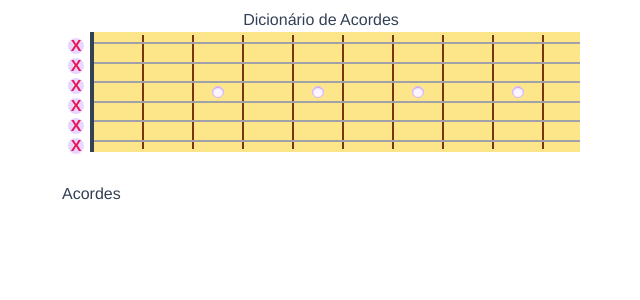
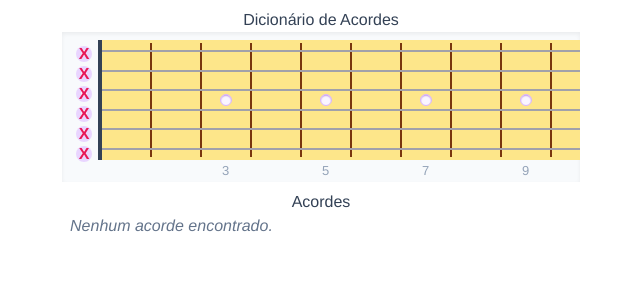
Before and after one commit to rondymesquita/chords-dict, a React (Vite) app: page / in a window 1280 px wide. Shown: the top 300 px of the page, without its empty margins (319-959 px from the left). Built offline with nearby package versions, Linux system fonts and the light colour scheme.

Commit message:
chore: ui

```diff
--- a/src/view/atoms/Fretboard.tsx
+++ b/src/view/atoms/Fretboard.tsx
@@ -1,10 +1,13 @@
-import { Box, Flex, Square } from '@chakra-ui/react';
+import {
+  Box, Flex, Square, Text
+} from '@chakra-ui/react';
 
 interface FretboardProps {
   frets: number
+  showFretNumbers: boolean
 }
 
-export default function Dot() {
+export function Dot() {
   return (
     <Square
       bgColor={'primary.50'}
@@ -17,11 +20,30 @@ export default function Dot() {
     ></Square>
   )
 }
+export function FretNumber({ number }: {number: number}) {
+  return (
+    <Square
+      position={'absolute'}
+      // bgColor={'primary.100'}
+      bottom={'-20px'}
+      left={'35%'}
+      size={'12px'}
+      margin={'auto'}
+      borderRadius={'2xl'}
+      // border={'1px solid var(--chakra-colors-primary-300)'}
+      // dropShadow={'2xl'}
+      // sx={{ boxShadow: 'inset 0px 1px 2px -1px var(--chakra-colors-primary-700)' }}
+    ><Text
+        fontSize={'small'}
+        color={'fg.400'}
+      >{number}</Text></Square>
+  )
+}
 
 
-export function Fretboard({ frets=22 }: FretboardProps) {
+export function Fretboard({ frets=22, showFretNumbers= true }: FretboardProps) {
   const dotsPosition: number[] = [
-    3,5,7,9,12,15
+    3,5,7,9,12,15,17,19,21
   ].map(n => n-1)
   return (
     <Box
@@ -34,6 +56,7 @@ export function Fretboard({ frets=22 }: FretboardProps) {
         flexDirection={'row'}
         position={'relative'}
         py={'1px'}
+        // border={'1px solid red'}
       >
         {/* frets */}
         <Flex
@@ -44,6 +67,15 @@ export function Fretboard({ frets=22 }: FretboardProps) {
             return (
               <Flex
                 key={index}
+                position={'relative'}
+                width={'100%'}
+                // border={'1px solid red'}
+              >
+                {dotsPosition.includes(index) && <FretNumber
+                  number={index + 1}
+                />}
+
+                <Flex
                   // bgColor={'yellow.100'}
                   height={'100%'}
                   width={'50px'}
@@ -52,9 +84,9 @@ export function Fretboard({ frets=22 }: FretboardProps) {
                   flexDirection={'column'}
                   justifyContent={'center'}
                   alignContent={'center'}
-
                 >
                   {dotsPosition.includes(index) && <Dot/>}
+                </Flex>
               </Flex>
             );
           })}
--- a/src/view/pages/MainPage.tsx
+++ b/src/view/pages/MainPage.tsx
@@ -7,7 +7,6 @@ import { searchChordsUseCase } from '../../app/usecases/search-chords';
 import { Note } from '../../model';
 import ChordsWidget from '../widgets/ChordsWidget';
 import { FretboardWidget } from '../widgets/FretboardWidget';
-
 
 
 export default function MainPage() {
@@ -42,9 +41,12 @@ export default function MainPage() {
 
       <Flex
         height={'150px'}
+        p={2}
+        pb={3}
         overflowX={'auto'}
+        shadow={'inner'}
+        bg={'bg.50'}
       >
-
         <FretboardWidget
           tunning={tunning}
           onAddMarker={addMarker}
@@ -53,14 +55,26 @@ export default function MainPage() {
       </Flex>
       <Flex
         direction={'column'}
+        p={2}
       >
-        <h2>Acordes</h2>
-        <Flex>
+        <Center>
+          <Text
+            as={'h1'}
+          >Acordes</Text>
+        </Center>
+        {chords.length === 0 ? (<Flex>
+          <Text
+            as={'i'}
+            color={'fg.500'}
+          >Nenhum acorde encontrado.</Text>
+
+        </Flex>) : (<Flex>
           <ChordsWidget
             chords={chords}
           />
 
-        </Flex>
+        </Flex>)}
+
       </Flex>
 
     </Flex>
--- a/src/view/widgets/FretboardWidget.tsx
+++ b/src/view/widgets/FretboardWidget.tsx
@@ -46,10 +46,11 @@ export function FretboardWidget({ onAddMarker, markers, tunning }: FretboardWidg
           borderLeft={'4px'}
         >
           <Fretboard
-            frets={10}
+            frets={22}
+            showFretNumbers={true}
           />
           <InteractiveFretboard
-            frets={10}
+            frets={22}
             tunning={tunning}
             activeMarkers={markers}
             onMarkerClick={addMarkerNote}
```
Also changed, not shown: src/view/pages/MainPage.ViewModel.tsx (added, +7 -0 lines), .eslintrc.cjs. Lines whose indentation alone changed are shown as unchanged.
